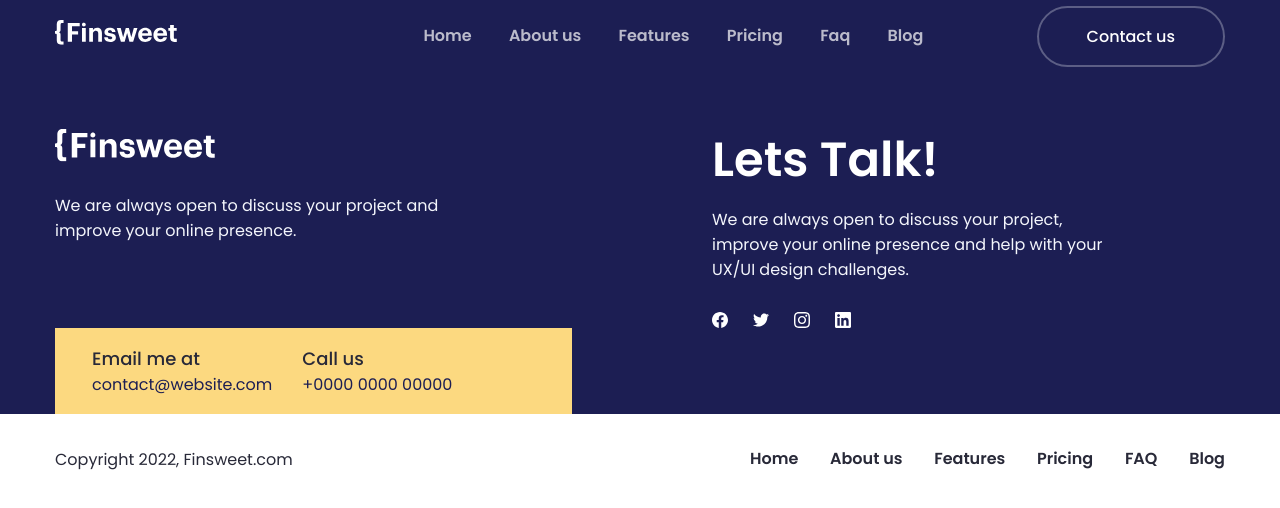
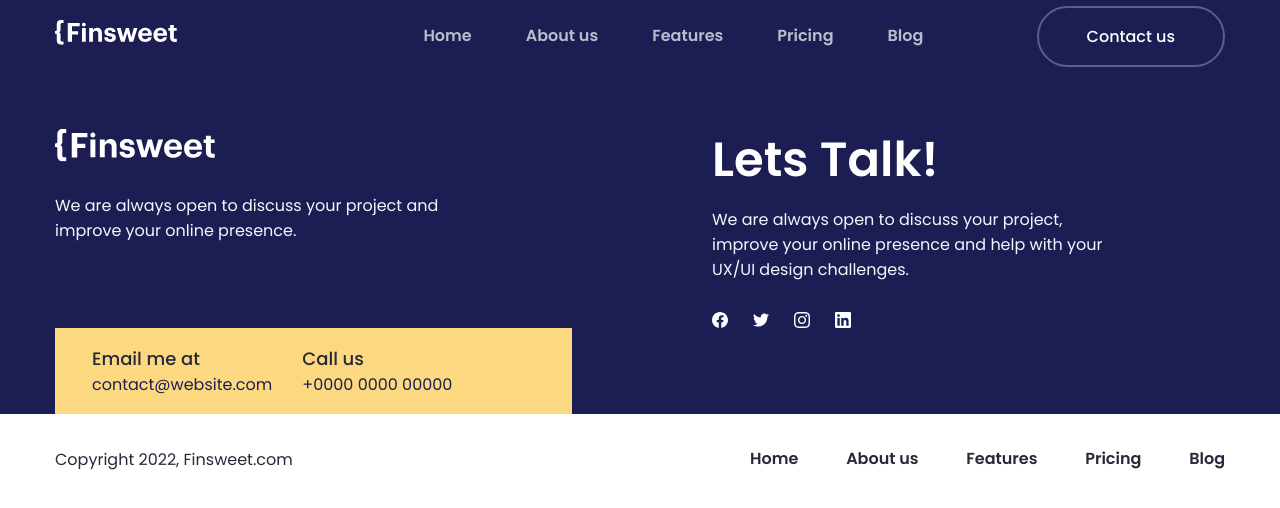
Before and after one commit to andreyk1n/finsweet, a React (Create React App) app: page /blog in a window 1280 px wide. Shown: the top 508 px of the page. Built offline with nearby package versions, Linux system fonts and the light colour scheme; the HTML template or start-up script is replaced by a standard one.

Commit message:
update header/footer

```diff
--- a/src/template-parts/partials/footer/Footer.jsx
+++ b/src/template-parts/partials/footer/Footer.jsx
@@ -61,7 +61,6 @@ const Footer = () => {
             <NavLink to="/about">About us</NavLink>
             <NavLink to="/features">Features</NavLink>
             <NavLink to="/pricing">Pricing</NavLink>
-            <NavLink to="/faq">FAQ</NavLink>
             <NavLink to="/blog">Blog</NavLink>
           </nav>
         </div>
--- a/src/template-parts/partials/header/Header.jsx
+++ b/src/template-parts/partials/header/Header.jsx
@@ -1,7 +1,7 @@
 import { useState, useEffect, useRef } from "react";
 import { NavLink, Link } from "react-router-dom";
-import logo from '../../../images/header/logo.svg';
-import './header.scss';
+import logo from "../../../images/header/logo.svg";
+import "./header.scss";
 
 function useWindowWidth() {
   const [width, setWidth] = useState(window.innerWidth);
@@ -65,11 +65,7 @@ function Header() {
           className={`header__nav ${menuActive ? "active" : ""}`}
           ref={navRef}
         >
-          <NavLink
-            className="header__link"
-            to="/"
-            onClick={handleLinkClick}
-          >
+          <NavLink className="header__link" to="/" onClick={handleLinkClick}>
             Home
           </NavLink>
           <NavLink
@@ -95,13 +91,6 @@ function Header() {
           </NavLink>
           <NavLink
             className="header__link"
-            to="/faq"
-            onClick={handleLinkClick}
-          >
-            Faq
-          </NavLink>
-          <NavLink
-            className="header__link"
             to="/blog"
             onClick={handleLinkClick}
           >
@@ -110,16 +99,22 @@ function Header() {
 
           {isMobile && (
             <div className="header__buttons">
-              <button className="button">
+              <NavLink
+                to="/contacts"
+                className="button"
+                onClick={handleLinkClick}
+              >
                 Contact us
-              </button>
+              </NavLink>
             </div>
           )}
         </nav>
 
         {!isMobile && (
           <div className="header__buttons">
-            <button className="button">Contact us</button>
+            <NavLink to="/contacts" className="button">
+              Contact us
+            </NavLink>
           </div>
         )}
       </div>
--- a/src/template-parts/partials/header/header.scss
+++ b/src/template-parts/partials/header/header.scss
@@ -40,6 +40,7 @@
       position: relative;
       overflow: hidden;
       cursor: pointer;
+      text-decoration: none;
 
       &::before {
         content: "";
```
